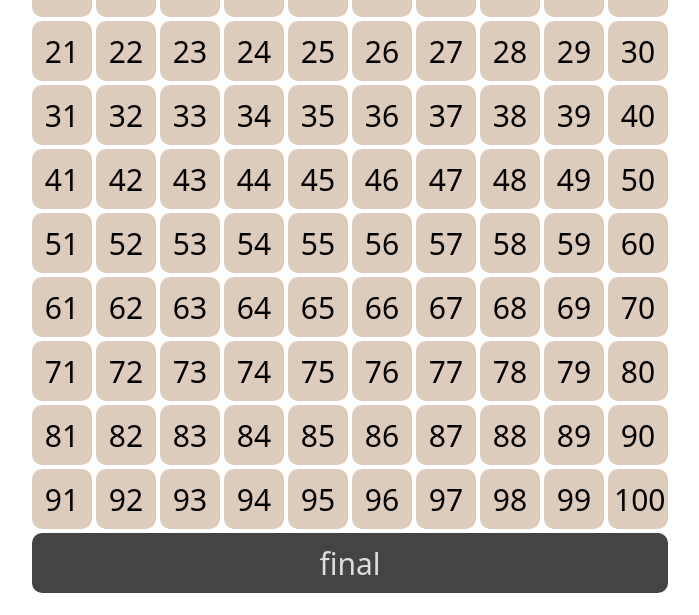
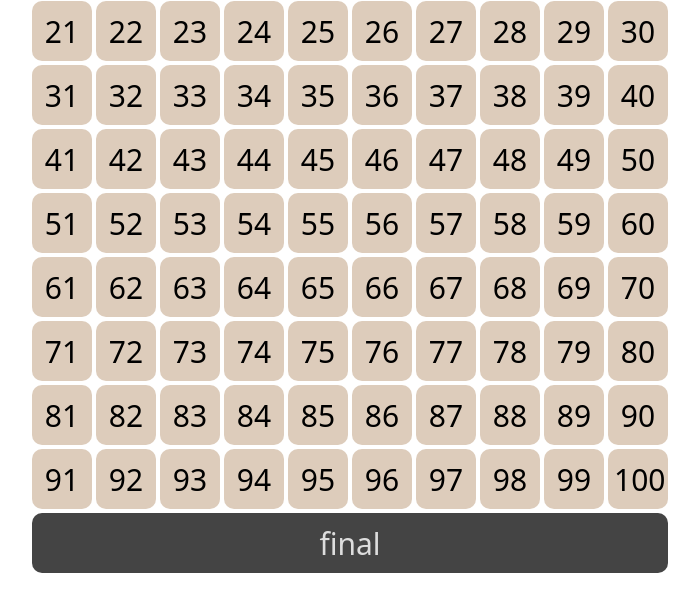
Before and after one commit to takanah-oisii/--------, a plain HTML site: page index.html in a window 1280 px wide. Shown: the part 185-800 px from the top of the page, without its empty margins (290-989 px from the left). Drawn offline with nearby package versions, Linux system fonts and the light colour scheme.

Commit message:
rollback

```diff
--- a/style.css
+++ b/style.css
@@ -78,8 +78,5 @@ h1{
 }
 
 html{
-    position: absolute;
-    bottom: 50%;
-    right: 50%;
-    transform: translateY(50%) translateX(50%);
+    text-align: center;
 }
```
